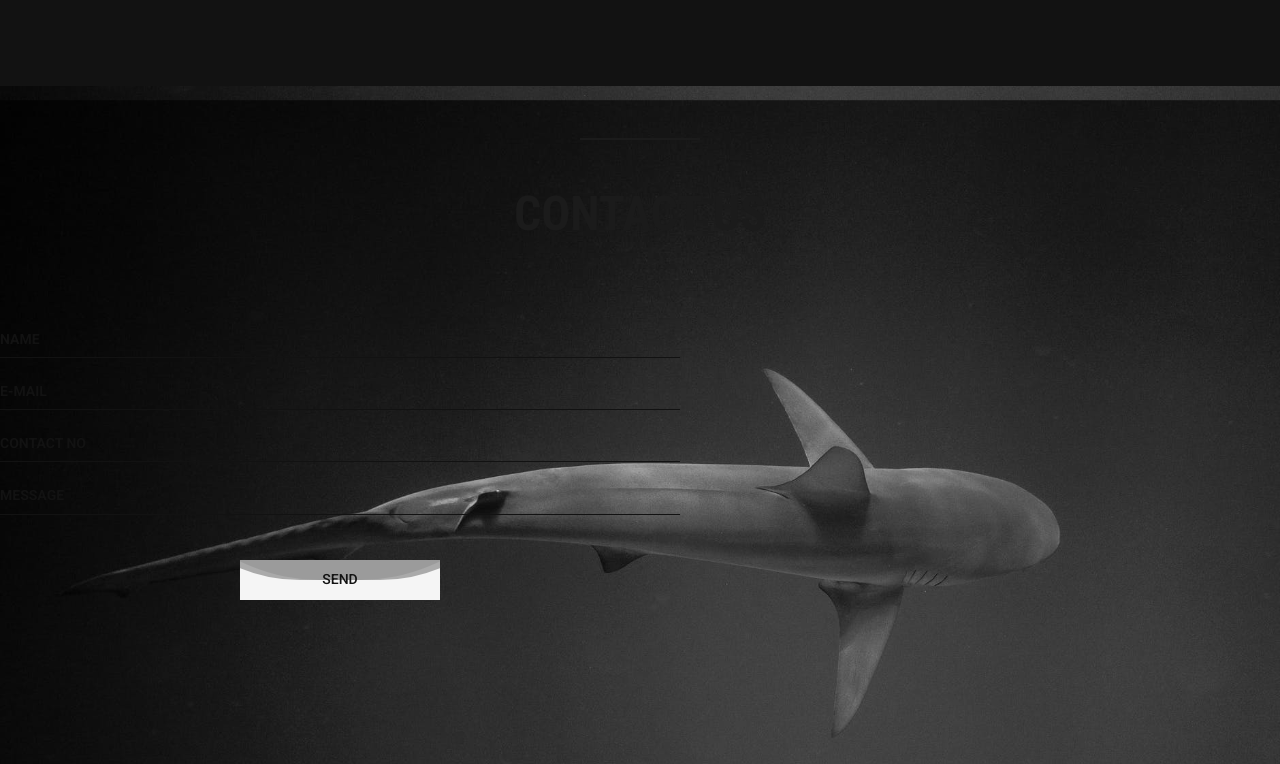
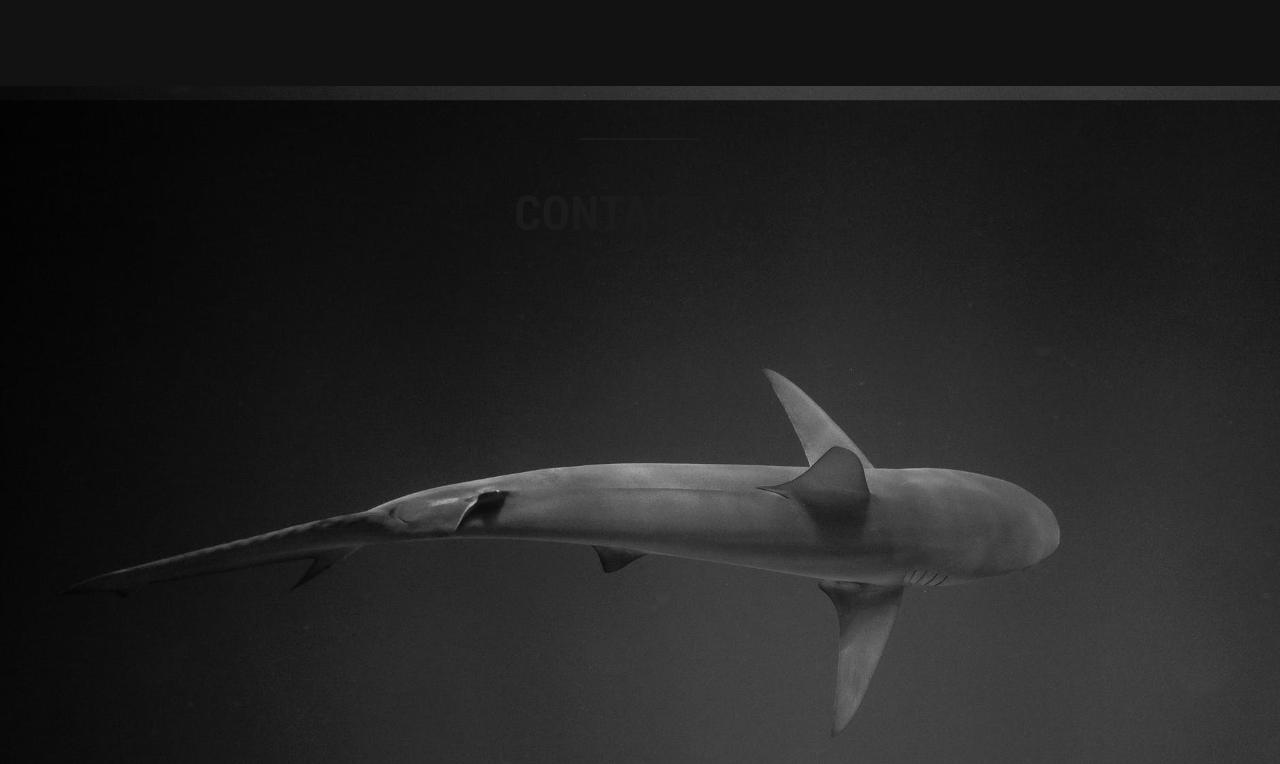
Before and after one commit to max-tsymba/sharks-agency, a website: page app/index.html in a window 1280 px wide. Shown: the part 3114-3878 px from the top of the page. Drawn offline with nearby package versions, Linux system fonts and the light colour scheme.

Commit message:
Little fix

```diff
--- a/app/index.html
+++ b/app/index.html
@@ -190,7 +190,7 @@
                       ADVERTISING SERVICES
                     </div>
                     <div class="content__item-info">
-                      Додатки для саморозвитку, планування, слідкування за здоров’ям та спорту
+                      Сервисы для размещения рекламы и управления рекламными кампаниями
                     </div>
                   </div>
 
@@ -199,7 +199,8 @@
                       LANDING PAGE
                     </div>
                     <div class="content__item-info">
-                      Додатки для саморозвитку, планування, слідкування за здоров’ям та спорту
+                      Односторінкові сайти для продажів ваших послуг, або ж певної продукції,
+                      основна ціль якого це перетворення відвідувачів сайту в потенційних покупців.
                     </div>
                   </div>
 
@@ -212,7 +213,8 @@
                       CORPORATIVE WEBSITES
                     </div>
                     <div class="content__item-info">
-                      Додатки для саморозвитку, планування, слідкування за здоров’ям та спорту
+                      Сайти  що мають потужні функціональні можливості і розгалужену структуру з великою кількістю
+                      розділів і підрозділів, що містять детальну інформацію про компанію та її послуги (або товари).
                     </div>
                   </div>
 
@@ -615,37 +617,6 @@
 
               <div class="footer__content">
 
-                <form class="contact__form">
-
-                    <div class="contact__form-group">
-                      <input class="contact__form-control" type="text" placeholder="NAME">
-                    </div>
-
-                    <div class="contact__form-group">
-                      <input class="contact__form-control" type="text" placeholder="E-MAIL">
-                    </div>
-
-                    <div class="contact__form-group">
-                      <input class="contact__form-control" type="text" placeholder="CONTACT NO">
-                    </div>
-
-                    <div class="contact__form-group message-input">
-                      <input class="contact__form-control" type="text" placeholder="MESSAGE">
-                    </div>
-
-                    <div class="contact__form-group buttons">
-                      <button class="contact__form-button btn">
-                        <span>SEND</span>
-                        <div class="liquid"></div>
-                      </button>
-                      <!-- <button class="contact__form-button btn">
-                        <span>CANCEL</span>
-                        <div class="liquid"></div>
-                      </button> -->
-                    </div>
-
-                </form>
-
               </div>
 
               <div class="header__inner">
--- a/app/scss/style.scss
+++ b/app/scss/style.scss
@@ -726,38 +726,6 @@
     }
 }
 
-// Wave Button's Fill
-.liquid{
-    position: absolute;
-    left: 0;
-    top: -80px;
-    width: 200px;
-    height: 200px;
-    background: $white;
-    transition: .5s;
-
-    &::before,
-    &::after{
-        content: '';
-        position: absolute;
-        width: 200%;
-        height: 200%;
-        top: 0;
-        left: 50%;
-        transform: translate(-50%, -75%);
-        animation: waterBtn 5s linear infinite;
-    }
-
-    &::after{
-        border-radius: 45%;
-        background: rgba(30, 30, 30, .1);
-    }
-
-    &::before{
-        border-radius: 40%;
-        background: rgb(170, 170, 170);
-    }
-}
 
 // .smooth-scroll-wrapper{
 //     position: fixed;
@@ -778,56 +746,6 @@
     background-position: 0 bottom;
 }
 
-// Form
-.contact__form{
-    padding-top: 80px;
-
-    &-button{
-        margin-top: 30px;
-        width: 200px;
-        height: 40px;
-    }
-
-    &-group{
-        margin-bottom: 15px;
-    }
-
-    &-control{
-        min-width: 680px;
-        padding: 10px 0;
-        background-color: transparent;
-        border: none;
-        border-bottom: 1px solid #121212;
-        color: $black;
-        font-size: 14px;
-        outline: none;
-        transition: all .3s;
-
-        &::placeholder{
-            color: $black-bg;
-            opacity: 1;
-        }
-
-        &:focus{
-            border-bottom-color: #393939;
-        }
-
-        &:focus::placeholder{
-            opacity: .5;
-            transition: opacity .3s ease;
-        }
-
-    }
-
-}
-
-
-.buttons {
-    width: 680px;
-    text-align: center
-    // display: flex;
-    // justify-content: space-between;
-}
 
 .footer{
 
```
Also changed, not shown: app/css/style.min.css.
